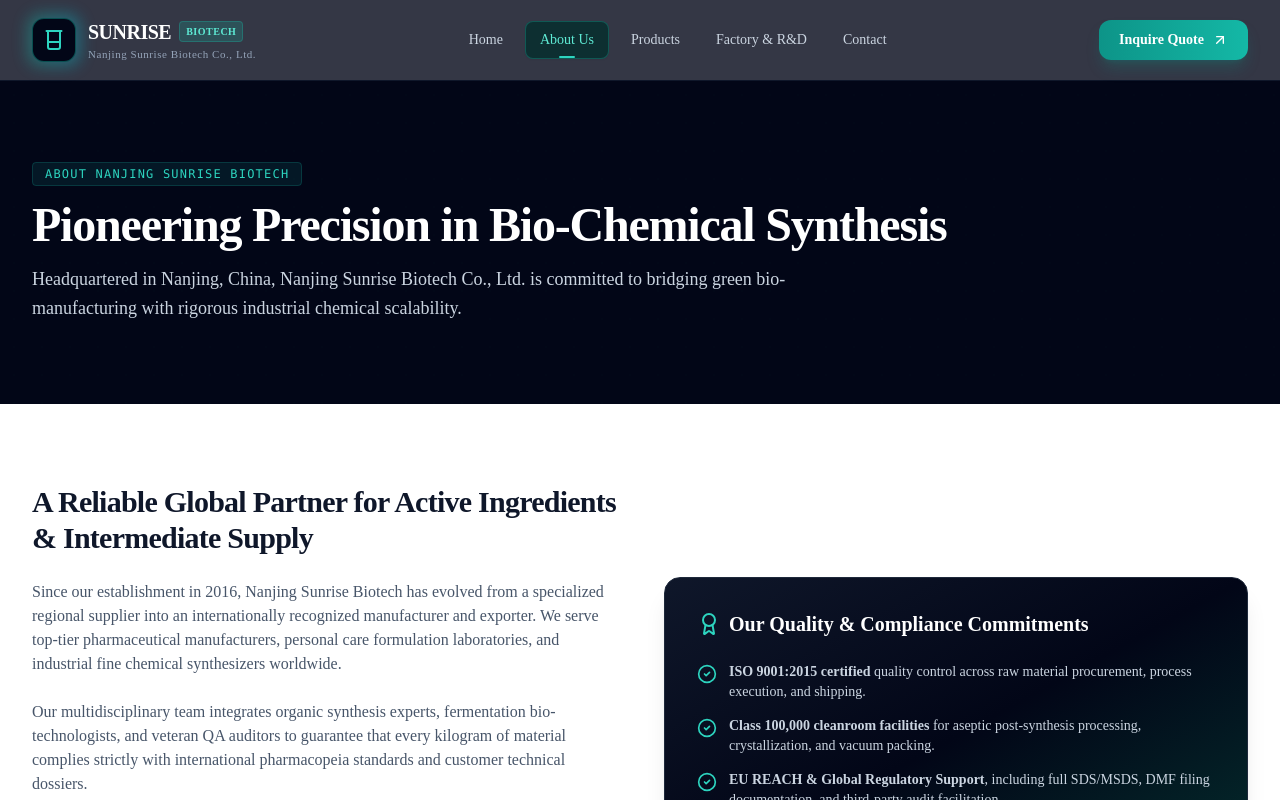
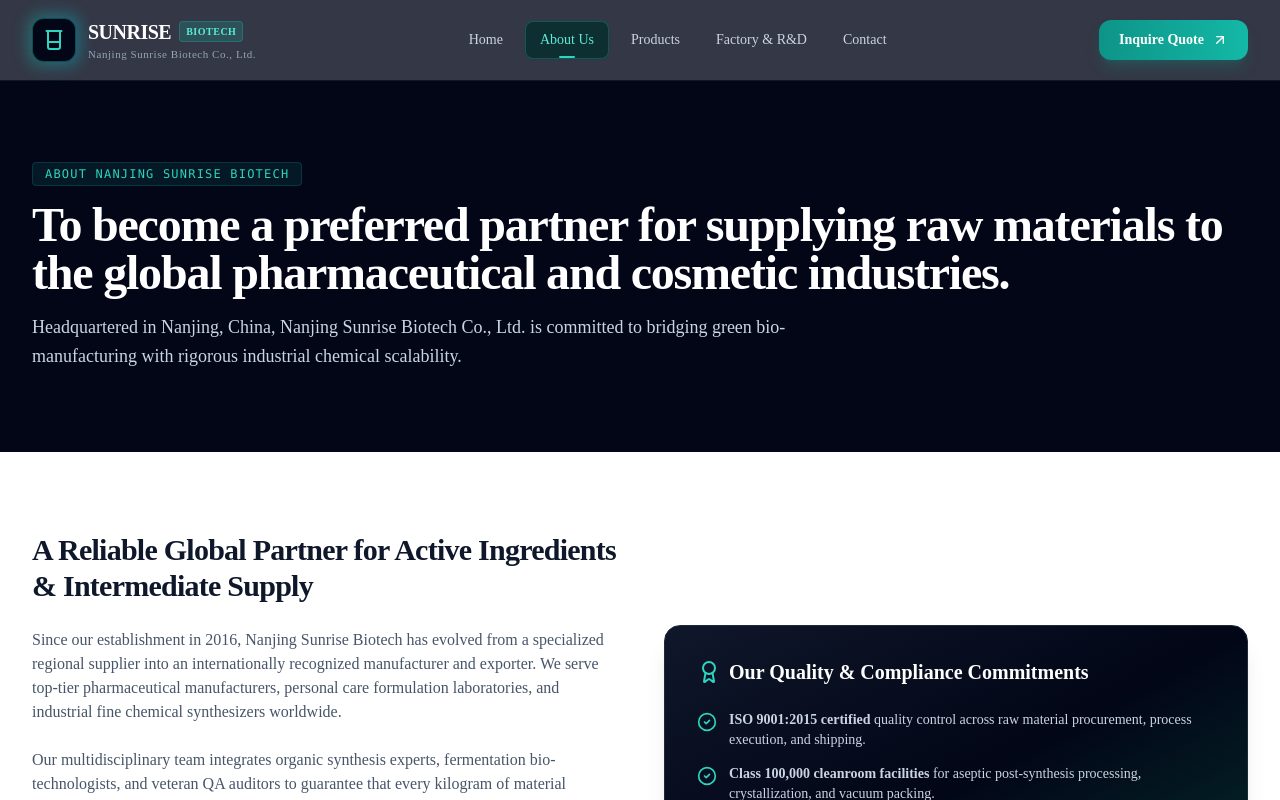
Before and after one commit to wulioo/Sunrise-web, a Next.js app: page /about in a window 1280 px wide. Shown: the top 800 px of the page. Built offline with nearby package versions, Linux system fonts and the light colour scheme.

Commit message:
update: replace about page headline

```diff
--- a/src/app/about/page.tsx
+++ b/src/app/about/page.tsx
@@ -42,7 +42,7 @@
             About Nanjing Sunrise Biotech
           </span>
           <h1 className="text-4xl sm:text-5xl font-extrabold tracking-tight">
-            Pioneering Precision in Bio-Chemical Synthesis
+            To become a preferred partner for supplying raw materials to the global pharmaceutical and cosmetic industries.
           </h1>
           <p className="text-slate-300 text-lg max-w-3xl leading-relaxed">
             Headquartered in Nanjing, China, Nanjing Sunrise Biotech Co., Ltd. is committed to bridging green bio-manufacturing with rigorous industrial chemical scalability.
```
